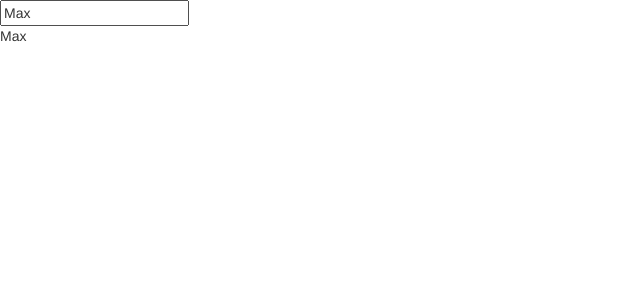
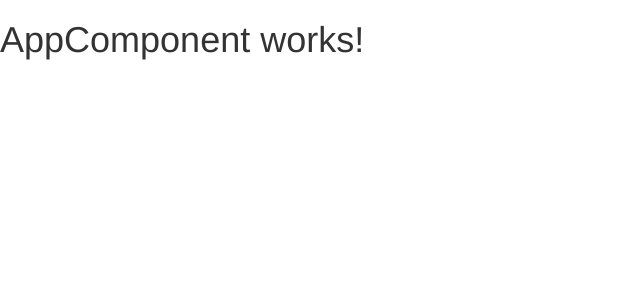
Before and after one commit to plskrdar/my-first-app, an Angular app: page / in a window 1280 px wide. Shown: the top 300 px of the page, without its empty margins (0-640 px from the left). Built offline with nearby package versions, Linux system fonts and the light colour scheme.

Commit message:
Prepared to use as template code

```diff
--- a/src/app/app.component.html
+++ b/src/app/app.component.html
@@ -1,2 +1 @@
-<input [(ngModel)]="name" type="text">
-<p>{{ name }}</p>
+<h1>AppComponent works!</h1>
--- a/src/app/app.component.ts
+++ b/src/app/app.component.ts
@@ -6,5 +6,4 @@ import { Component } from '@angular/core';
     styleUrls: ['./app.component.scss']
 })
 export class AppComponent {
-    name = 'Max';
 }
```
